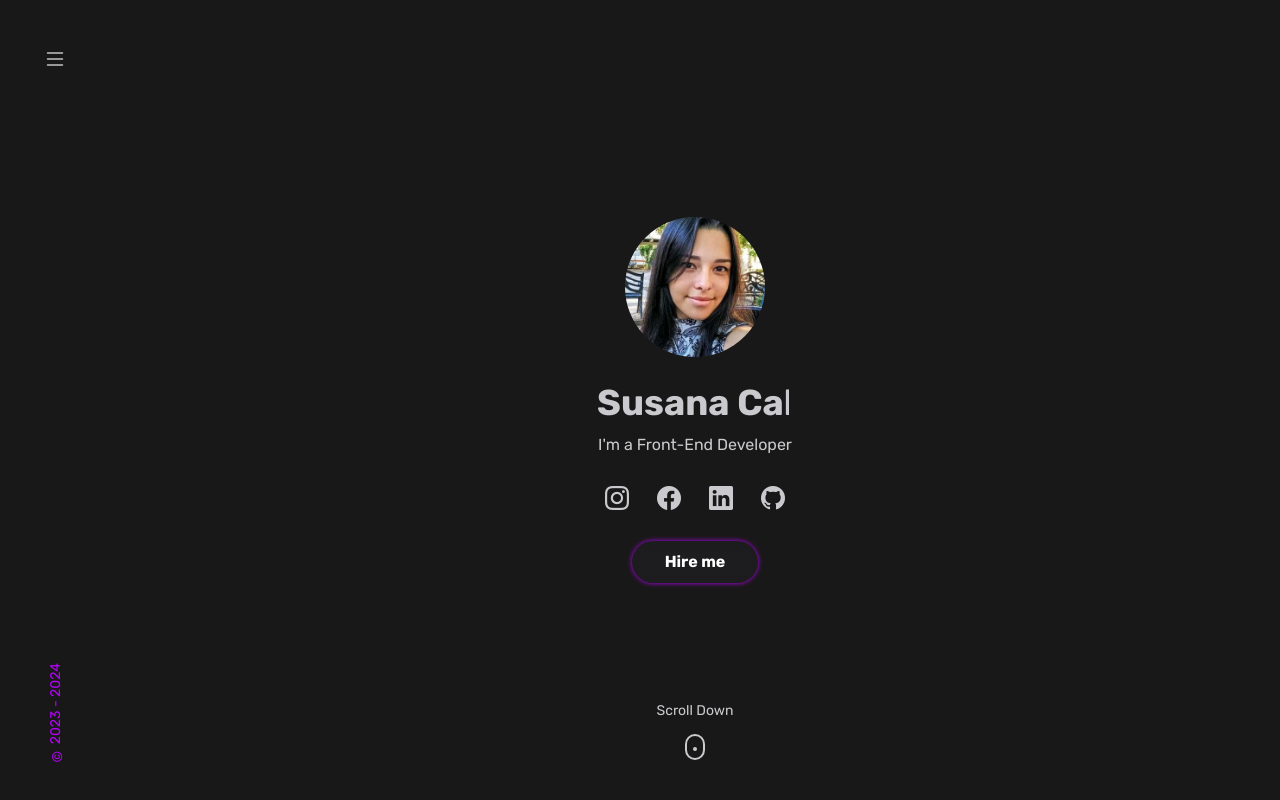
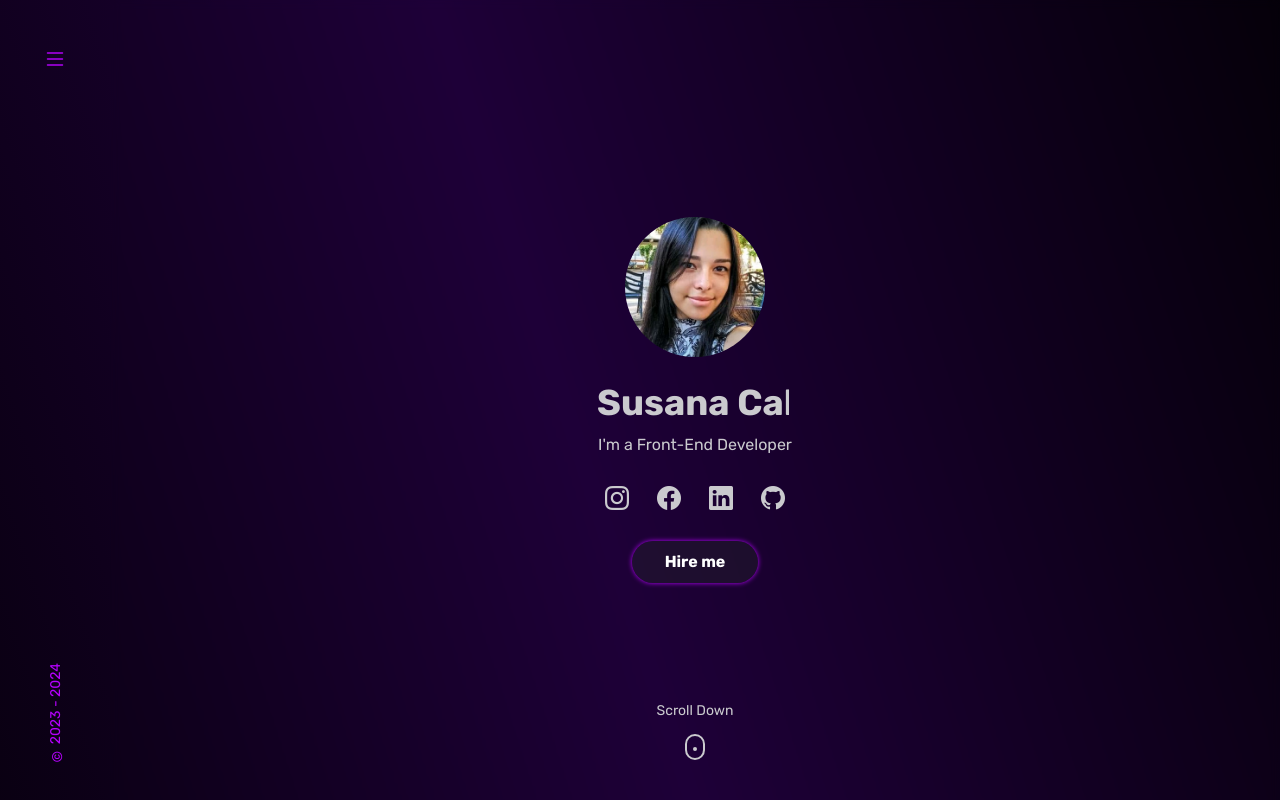
Before and after one commit to susanact99/portafolio, a React (Vite) app: page / in a window 1280 px wide. Shown: the top 800 px of the page. Built offline with nearby package versions, Linux system fonts and the light colour scheme.

Commit message:
style: Background color change

```diff
--- a/src/App.css
+++ b/src/App.css
@@ -1,6 +1,7 @@
 .main {
     margin-left: 110px;
-    background:var(--body-color) ;
+    background:rgba(red, rgb(0, 0, 0), rgb(0, 0, 0), 0) ;
+    backdrop-filter: blur(5px);
 
 }
 
--- a/src/components/about/about.css
+++ b/src/components/about/about.css
@@ -29,6 +29,7 @@
 .about_description {
     margin-bottom: 1rem;
     text-align: justify;
+    color: var(--text-color);
 }
 
 .about_skills {
--- a/src/components/resume/resume.css
+++ b/src/components/resume/resume.css
@@ -11,6 +11,9 @@
     box-shadow: var(--shadow);
 }
 
+.timeline_text{
+    color: var(--text-color);
+}
 .timeline_item {
     position: relative;
     padding-left: 3.125rem;
--- a/src/components/services/services.css
+++ b/src/components/services/services.css
@@ -1,6 +1,10 @@
 .services_img {
     max-width: 80px;
     margin-bottom: 1.25rem;
+}
+
+.services_description{
+    color: var(--text-color);
 }
 
 .services_container {
--- a/src/components/sidebar/sidebar.css
+++ b/src/components/sidebar/sidebar.css
@@ -2,7 +2,7 @@
     position: fixed;
     left: 0;
     top: 0;
-    background: var(--body-color);
+    background: rgba(rgb(0, 0, 0), rgb(0, 0, 0), rgb(0, 0, 0), 0);
     padding: 2.5rem;
     width: 110px;
     min-height: 100vh;
@@ -57,6 +57,9 @@
     transition: 1s ease;
 
 }
+.bi-list{
+    color: var(--first-color);
+}
 
 .bi-x-lg{
     color: var(--first-color);
--- a/src/index.css
+++ b/src/index.css
@@ -36,7 +36,7 @@
 }
 
 /*Resonsive typography*/
-@media screen and (max-with: 1024px) {
+@media screen and (max-width: 1024px) {
   :root {
     --h1-font-size: 1.75rem;
     --h2-font-size: 1.25rem;
@@ -83,8 +83,31 @@ ul {
 a {
   text-decoration: none;
 }
-body{
-  color: var(--text-color);
+body {
+  background: linear-gradient(
+    to bottom left,
+    rgb(30, 0, 56) 10%,
+    rgb(0, 0, 0) 20%,
+    rgb(30, 0, 56) 40%,
+    rgb(0, 0, 0) 60%,
+    rgb(30, 0, 56) 80%
+  );
+  background-size: 200% 200%; /* Tamaño para el movimiento */
+  animation: gradientMove 10s ease infinite; /* Duración de la animación */
+  min-height: 100vh;
+  margin: 0;
+}
+
+@keyframes gradientMove {
+  0% {
+    background-position: 0% 50%;
+  }
+  50% {
+    background-position: 100% 50%;
+  }
+  100% {
+    background-position: 0% 50%;
+  }
 }
 button {
   cursor: pointer;
@@ -103,6 +126,7 @@ img {
   padding-left: 15px;
   padding-right: 15px;
   margin: 0 auto;
+  background: transparent;
 }
 
 .grid {
```
Also changed, not shown: 4 other files (tests, documents, lock files or other folders).
